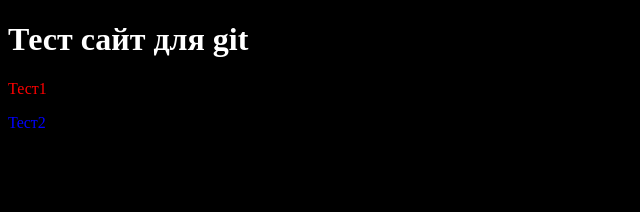
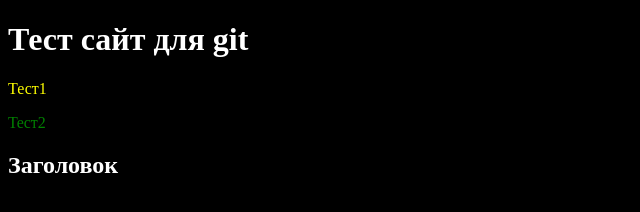
Before and after one commit to zarram89/html-academy-git-tutorial, a plain HTML site: page index.html in a window 1280 px wide. Shown: the whole page, without its empty margins (0-640 px from the left). Drawn offline with Linux system fonts and the light colour scheme.

Commit message:
Добавили заголовок второго уроня и абзацы, изменили цвета классов на зеленый и желтый

```diff
--- a/index.html
+++ b/index.html
@@ -9,5 +9,8 @@
     <h1>Тест сайт для git</h1>
     <p class="one">Тест1</p>
     <p class="two">Tecт2</p>
+    <h2>Заголовок</h2>
+    <p class="one"></p>
+    <p class="two"></p>
   </body>
 </html>
--- a/styles.css
+++ b/styles.css
@@ -4,9 +4,9 @@ body {
 }
 
 .one {
-  color: red;
+  color: yellow;
 }
 
 .two {
-  color: blue ;
+  color: green;
 }
```
